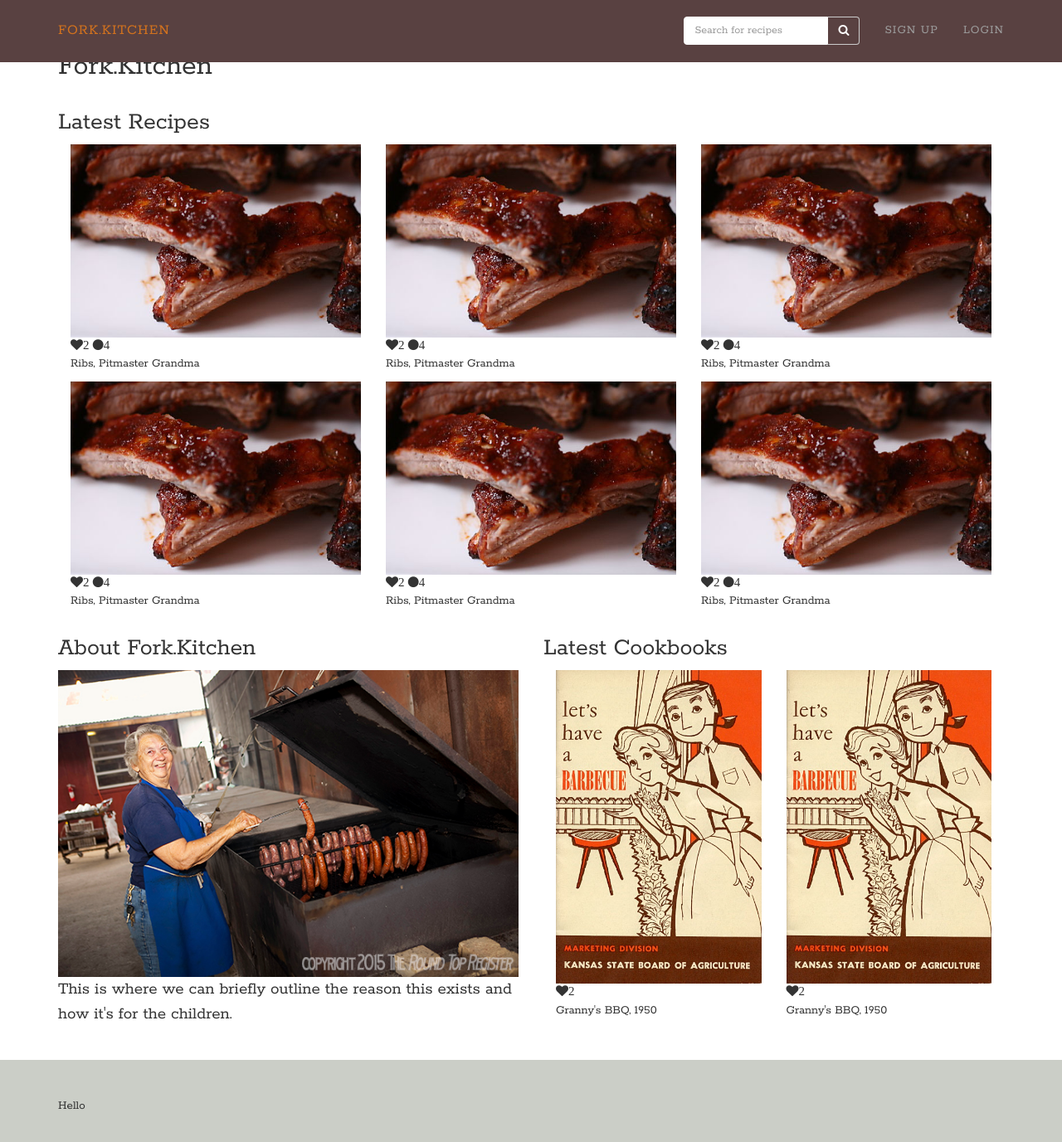
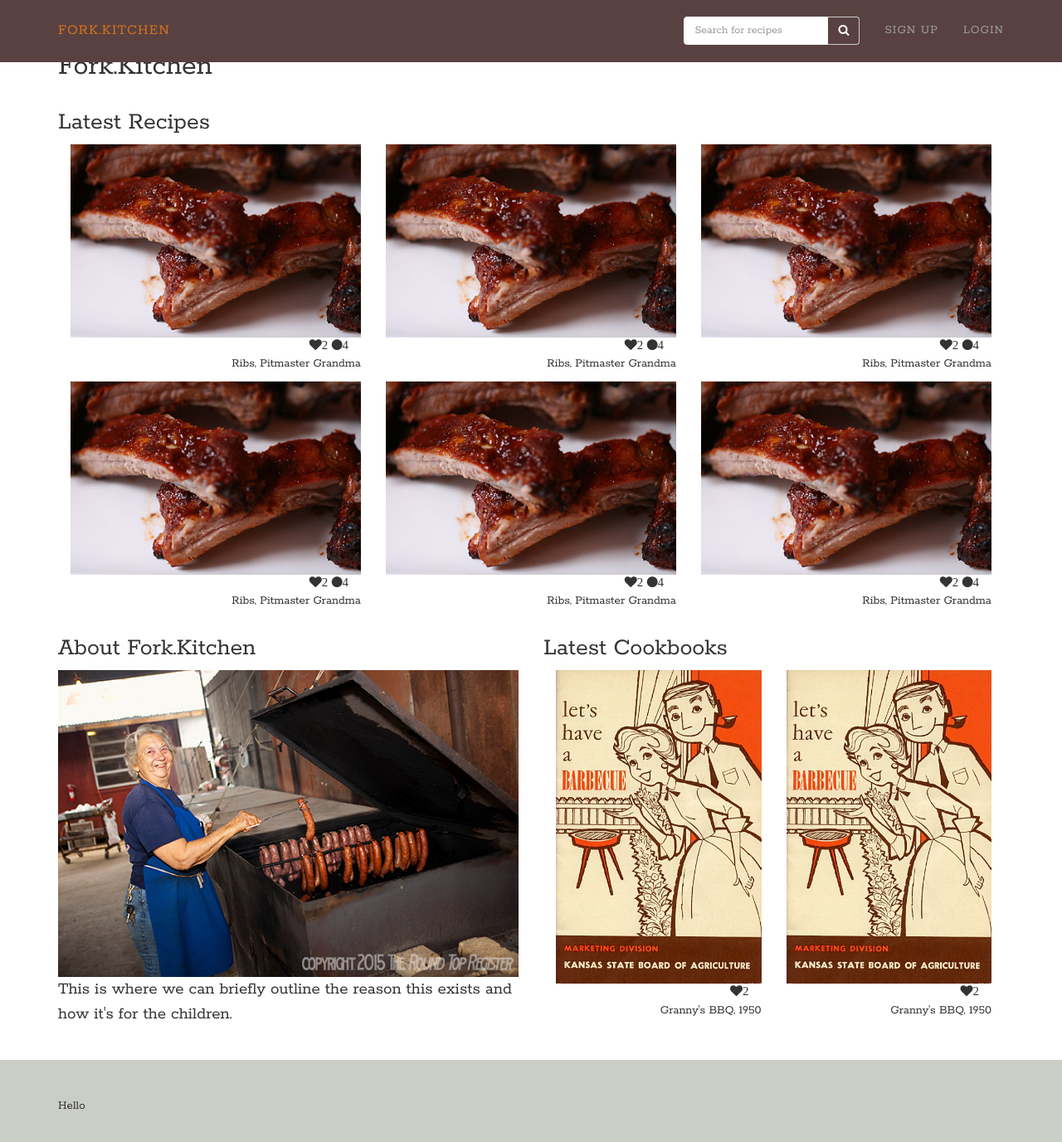
Before and after one commit to forkKitchen/prototype, a Jekyll site: the page built from index.html, in a window 1280 px wide and 1400 px high, scrolled down 49 px. Shown: the top 1377 px of the window at 83% size. Built offline with Jekyll 4.4.1, drawn with Linux system fonts in a browser that asks for light colours; nearby versions of some CDN libraries.

Commit message:
Began styling rating and caption for thumbnails

```diff
--- a/assets/styles.css
+++ b/assets/styles.css
@@ -210,6 +210,13 @@ figcaption{
   padding-left: 1.5rem;
 }
 
+.thumb-rating{
+  text-align: right;
+}
+
+.thumb-caption{
+  float: right;
+}
 
 /*recipe form*/
 
--- a/index.html
+++ b/index.html
@@ -20,7 +20,7 @@ title: "Fork.Kitchen | Recipe Version Control"
               <figure>
                 <a href="recipes/index.html"><img src="assets/img/ribs.jpg" class="img-responsive"></a>
               </figure>
-              <div class="thumb-rating">
+              <div class="thumb-rating col-md-12">
                 <i class="fa fa-heart">2</i>
                 <i class="fa fa-circle">4</i>
               </div>
@@ -32,7 +32,7 @@ title: "Fork.Kitchen | Recipe Version Control"
               <figure>
                 <a href="recipes/index.html"><img src="assets/img/ribs.jpg" class="img-responsive"></a>
               </figure>
-              <div class="thumb-rating">
+              <div class="thumb-rating col-md-12">
                 <i class="fa fa-heart">2</i>
                 <i class="fa fa-circle">4</i>
               </div>
@@ -44,7 +44,7 @@ title: "Fork.Kitchen | Recipe Version Control"
               <figure>
                <a href="recipes/index.html"><img src="assets/img/ribs.jpg" class="img-responsive"></a>
               </figure>
-              <div class="thumb-rating">
+              <div class="thumb-rating col-md-12">
                 <i class="fa fa-heart">2</i>
                 <i class="fa fa-circle">4</i>
               </div>
@@ -56,7 +56,7 @@ title: "Fork.Kitchen | Recipe Version Control"
               <figure>
                <a href="recipes/index.html"><img src="assets/img/ribs.jpg" class="img-responsive"></a>
               </figure>
-              <div class="thumb-rating">
+              <div class="thumb-rating col-md-12">
                 <i class="fa fa-heart">2</i>
                 <i class="fa fa-circle">4</i>
               </div>
@@ -68,7 +68,7 @@ title: "Fork.Kitchen | Recipe Version Control"
               <figure>
                <a href="recipes/index.html"><img src="assets/img/ribs.jpg" class="img-responsive"></a>
               </figure>
-              <div class="thumb-rating">
+              <div class="thumb-rating col-md-12">
                 <i class="fa fa-heart">2</i>
                 <i class="fa fa-circle">4</i>
               </div>
@@ -80,7 +80,7 @@ title: "Fork.Kitchen | Recipe Version Control"
               <figure>
                <a href="recipes/index.html"><img src="assets/img/ribs.jpg" class="img-responsive"></a>
               </figure>
-              <div class="thumb-rating">
+              <div class="thumb-rating col-md-12">
                 <i class="fa fa-heart">2</i>
                 <i class="fa fa-circle">4</i>
               </div>
@@ -112,7 +112,7 @@ title: "Fork.Kitchen | Recipe Version Control"
             <figure>
              <img src="assets/img/cookbook.jpg" class="img-responsive">
             </figure>
-            <div class="thumb-rating">
+            <div class="thumb-rating col-md-12">
               <i class="fa fa-heart">2</i>
             </div>
           <div class="thumb-caption">
@@ -123,7 +123,7 @@ title: "Fork.Kitchen | Recipe Version Control"
           <figure>
              <img src="assets/img/cookbook.jpg" class="img-responsive">
             </figure>
-          <div class="thumb-rating">
+          <div class="thumb-rating col-md-12">
             <i class="fa fa-heart">2</i>
           </div>
           <div class="thumb-caption">
```
